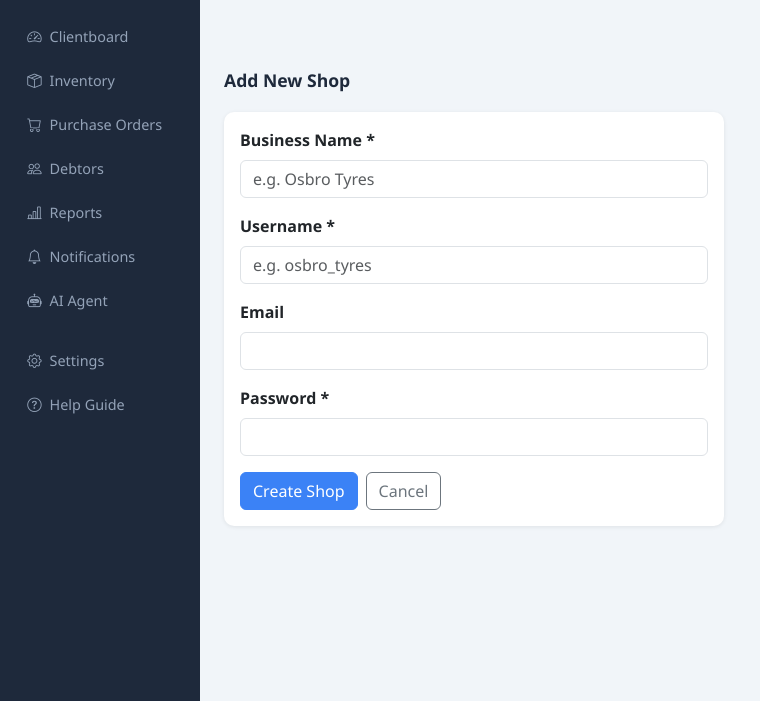
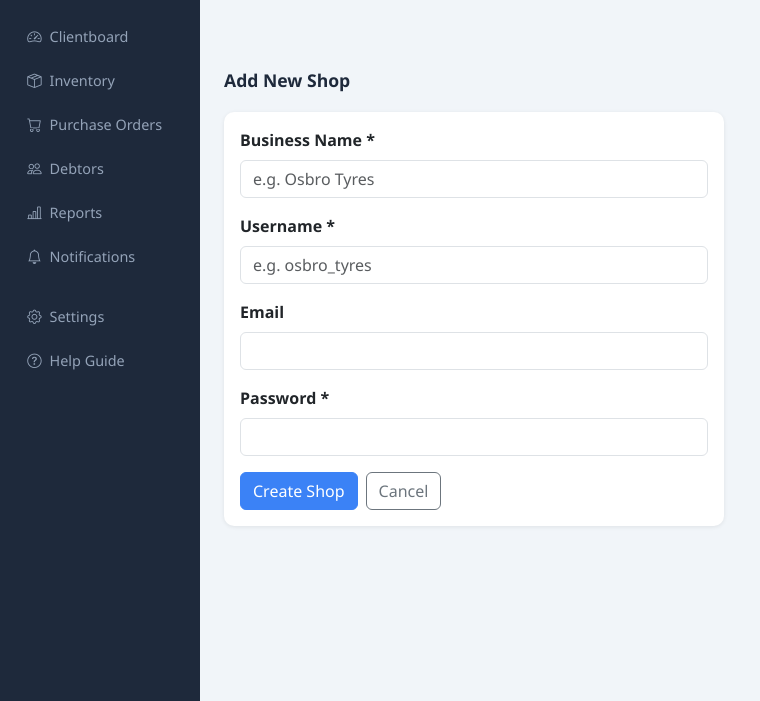
Before and after one commit to ameenosman1104-hash/autostack, a Flask app: page /admin/tenants/new in a window 1280 px wide. Shown: the part 99-800 px from the top of the page, without its empty margins (0-760 px from the left). Run offline with Flask 3, Linux system fonts and the light colour scheme; a user stored in the database is signed in.

Commit message:
Remove AI Agent integration - core system only

```diff
--- a/app/__init__.py
+++ b/app/__init__.py
@@ -28,7 +28,6 @@ def create_app():
     from .routes.help           import help_bp
     from .routes.reports        import reports_bp
     from .routes.recycle_bin    import recycle_bp
-    from .routes.ai_agent       import ai_agent_bp
 
     app.register_blueprint(auth_bp)
     app.register_blueprint(admin_bp,       url_prefix="/admin")
@@ -41,7 +40,6 @@ def create_app():
     app.register_blueprint(help_bp)
     app.register_blueprint(reports_bp,     url_prefix="/reports")
     app.register_blueprint(recycle_bp,     url_prefix="/recycle-bin")
-    app.register_blueprint(ai_agent_bp,    url_prefix="/ai-agent")
 
     # Expose enumerate to Jinja2 templates
     app.jinja_env.globals['enumerate'] = enumerate
--- a/app/templates/base.html
+++ b/app/templates/base.html
@@ -129,11 +129,6 @@
       <li class="nav-item">
         <a class="nav-link {% if request.endpoint and 'notifications' in request.endpoint %}active{% endif %}" href="{{ url_for('notifications.index') }}">
           <i class="bi bi-bell me-2"></i>Notifications
-        </a>
-      </li>
-      <li class="nav-item">
-        <a class="nav-link {% if request.endpoint and 'ai_agent' in request.endpoint %}active{% endif %}" href="{{ url_for('ai_agent.chat') }}">
-          <i class="bi bi-robot me-2"></i>AI Agent
         </a>
       </li>
       <li class="nav-item mt-3">
```
